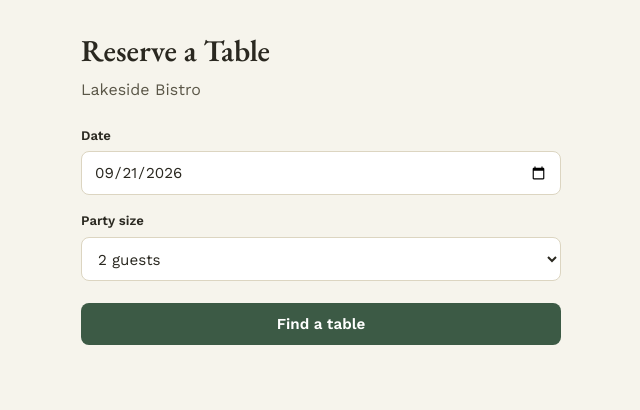
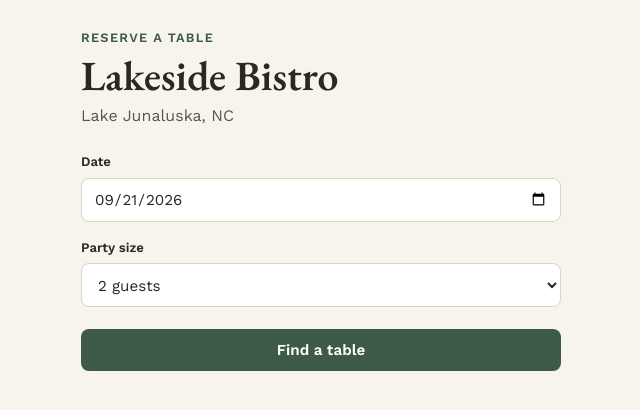
Before and after one commit to chfbledsoe/LJ-Reservations-2, a website: page index.html in a window 1280 px wide. Shown: the whole page, without its empty margins (319-959 px from the left). Drawn offline with nearby package versions, Linux system fonts and the light colour scheme.

Commit message:
Add files via upload

```diff
--- a/index.html
+++ b/index.html
@@ -3,7 +3,7 @@
 <head>
 <meta charset="utf-8">
 <meta name="viewport" content="width=device-width, initial-scale=1">
-<title>Reserve a Table — Lakeside Bistro</title>
+<title>Lakeside Bistro — Reserve a Table</title>
 <link rel="stylesheet" href="https://fonts.googleapis.com/css2?family=EB+Garamond:ital,wght@0,500;0,600;0,700;1,500&family=Work+Sans:wght@400;500;600&display=swap">
 <style>
   :root{
@@ -17,7 +17,11 @@
     padding: 28px 16px 60px;
   }
   .wrap{ max-width: 480px; margin: 0 auto; }
-  h1{ font-family:"EB Garamond", Georgia, serif; font-weight: 600; font-size: 1.9rem; margin: 0 0 4px; }
+  p.eyebrow{
+    font-family:"Work Sans", sans-serif; font-size: 0.8rem; font-weight: 600;
+    letter-spacing: 0.1em; text-transform: uppercase; color: var(--accent); margin: 0 0 6px;
+  }
+  h1{ font-family:"EB Garamond", Georgia, serif; font-weight: 600; font-size: 2.6rem; line-height:1.08; margin: 0 0 6px; }
   p.sub{ color: var(--ink-soft); margin: 0 0 24px; }
   label{ display:block; font-size: 0.82rem; font-weight: 600; margin: 16px 0 6px; }
   input, select, textarea{
@@ -54,8 +58,9 @@
 <body>
 <div class="wrap">
 
-  <h1>Reserve a Table</h1>
-  <p class="sub">Lakeside Bistro</p>
+  <p class="eyebrow">Reserve a Table</p>
+  <h1>Lakeside Bistro</h1>
+  <p class="sub">Lake Junaluska, NC</p>
 
   <div id="step-search">
     <label for="date">Date</label>
```
